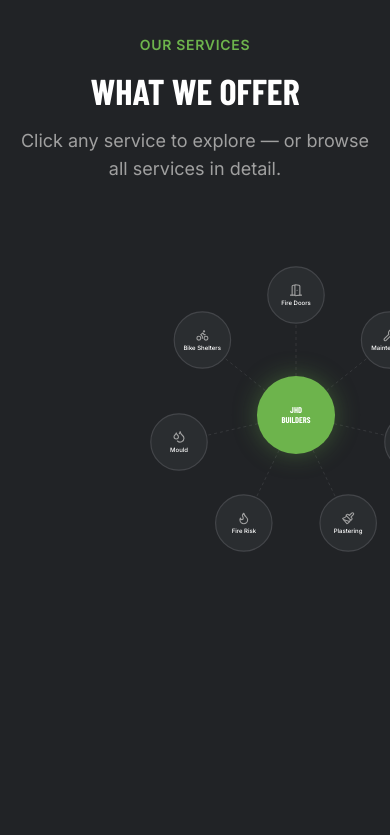
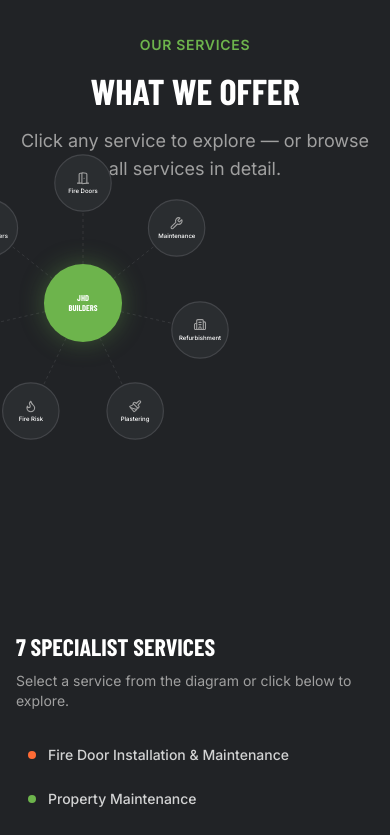
Before and after one commit to vishal-mayo/jhd-builders-website, a React (Vite) app: page / in a window 390 px wide. Shown: the part 2160-2995 px from the top of the page. Built offline with nearby package versions, Linux system fonts and the light colour scheme; a web font is replaced by a local one.

Commit message:
Fix services wheel centering with proper container approach
- Created separate containers for each breakpoint
- Mobile: 60% scale with calculated negative offset for centering
- Tablet: 75% scale with proper offset
- Desktop: Full size
- Extracted WheelContent to shared component

```diff
--- a/src/components/ServicesWheel.jsx
+++ b/src/components/ServicesWheel.jsx
@@ -11,10 +11,66 @@ function nodePos(i) {
 export default function ServicesWheel({ selected, onSelect }) {
   return (
     <div>
-      {/* Desktop Radial Wheel - Now visible on all screens */}
-      <div className="block">
-        <div className="relative select-none mx-auto flex justify-center" style={{ minHeight: 364 }}>
-          <div className="scale-[0.6] sm:scale-[0.75] md:scale-100 origin-top" style={{ width: 560, height: 560 }}>
+      {/* Radial Wheel - All screens */}
+      <div className="relative w-full overflow-visible">
+        {/* Mobile: 60% scale, centered */}
+        <div
+          className="relative mx-auto md:hidden"
+          style={{
+            width: 336,
+            height: 336,
+          }}
+        >
+          <div
+            className="absolute"
+            style={{
+              width: 560,
+              height: 560,
+              transform: 'scale(0.6)',
+              transformOrigin: 'top left',
+              left: -112,
+              top: -112
+            }}
+          >
+            <WheelContent selected={selected} onSelect={onSelect} />
+          </div>
+        </div>
+
+        {/* Tablet: 75% scale */}
+        <div
+          className="relative mx-auto hidden md:block lg:hidden"
+          style={{
+            width: 420,
+            height: 420,
+          }}
+        >
+          <div
+            className="absolute"
+            style={{
+              width: 560,
+              height: 560,
+              transform: 'scale(0.75)',
+              transformOrigin: 'top left',
+              left: -70,
+              top: -70
+            }}
+          >
+            <WheelContent selected={selected} onSelect={onSelect} />
+          </div>
+        </div>
+
+        {/* Desktop: Full size */}
+        <div className="relative mx-auto hidden lg:block" style={{ width: 560, height: 560 }}>
+          <WheelContent selected={selected} onSelect={onSelect} />
+        </div>
+      </div>
+    </div>
+  )
+}
+
+function WheelContent({ selected, onSelect }) {
+  return (
+    <>
       <svg className="absolute inset-0 pointer-events-none" width="560" height="560">
         {SERVICES.map((s, i) => {
           const { a } = nodePos(i)
@@ -73,30 +129,6 @@ export default function ServicesWheel({ selected, onSelect }) {
           </motion.button>
         )
       })}
-          </div>
-        </div>
-      </div>
-
-      {/* Mobile Grid - Hidden, using wheel instead */}
-      <div className="hidden grid-cols-2 sm:grid-cols-3 gap-3">
-        {SERVICES.map((s) => {
-          const isActive = selected?.id === s.id
-          return (
-            <motion.button key={s.id}
-              onClick={() => onSelect(selected?.id === s.id ? null : s)}
-              className="p-4 rounded-xl border-2 text-left transition-colors duration-200"
-              style={{
-                borderColor: isActive ? s.color : '#434549',
-                backgroundColor: isActive ? `${s.color}12` : '#2a2d30',
-              }}
-              whileTap={{ scale: 0.97 }}
-            >
-              <s.Icon size={22} color={s.color} className="mb-2" />
-              <span className="text-white text-xs font-medium leading-snug block">{s.shortTitle}</span>
-            </motion.button>
-          )
-        })}
-      </div>
-    </div>
+    </>
   )
 }
```
Lines whose indentation alone changed are shown as unchanged.
